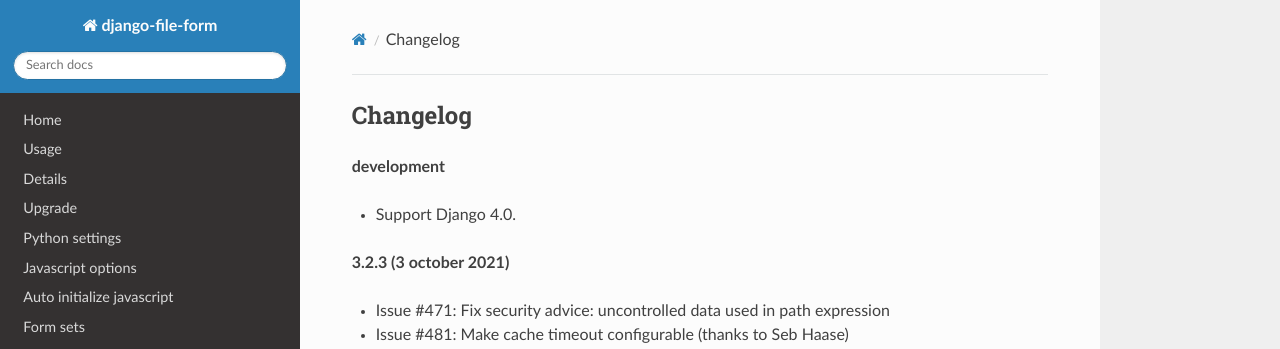
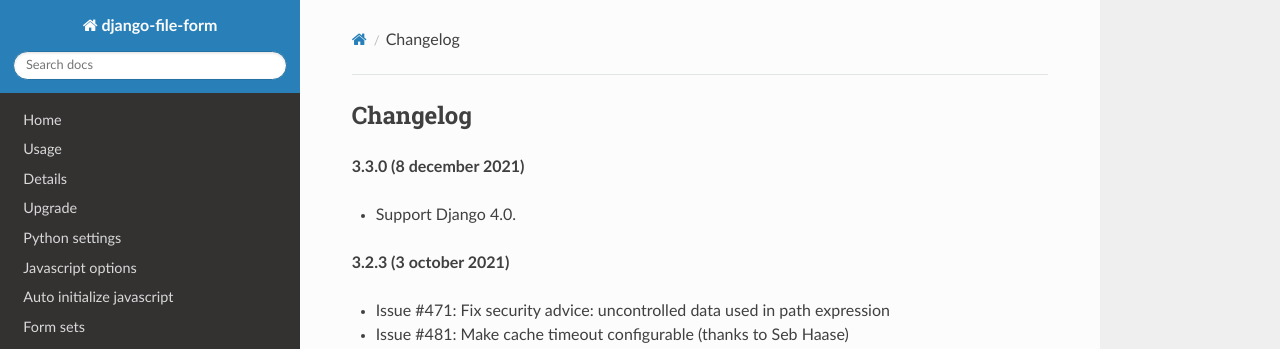
Before and after one commit to mbraak/django-file-form, an MkDocs documentation site: the page built from docs/changelog.md, in a window 1280 px wide and 900 px high. Shown: the top 349 px of the window. Built offline with MkDocs 1.6.1, drawn with Linux system fonts in a browser that asks for light colours; nearby versions of some CDN libraries.

Commit message:
Version 3.3.0

```diff
--- a/docs/changelog.md
+++ b/docs/changelog.md
@@ -1,6 +1,6 @@
 ## Changelog
 
-**development**
+**3.3.0 (8 december 2021)**
 
   * Support Django 4.0.
 
--- a/setup.py
+++ b/setup.py
@@ -7,7 +7,7 @@
 with open(path.join(this_directory, 'README.md'), encoding='utf-8') as f:
     long_description = f.read()
 
-version = '3.2.3'
+version = '3.3.0'
 
 setup(
     name='django-file-form',
```
